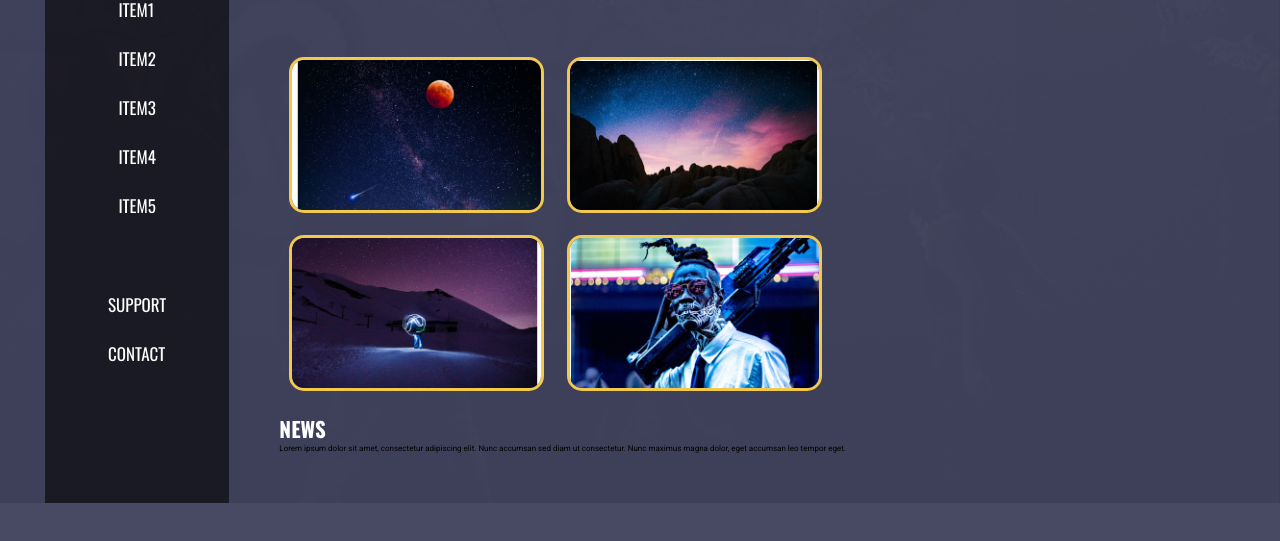
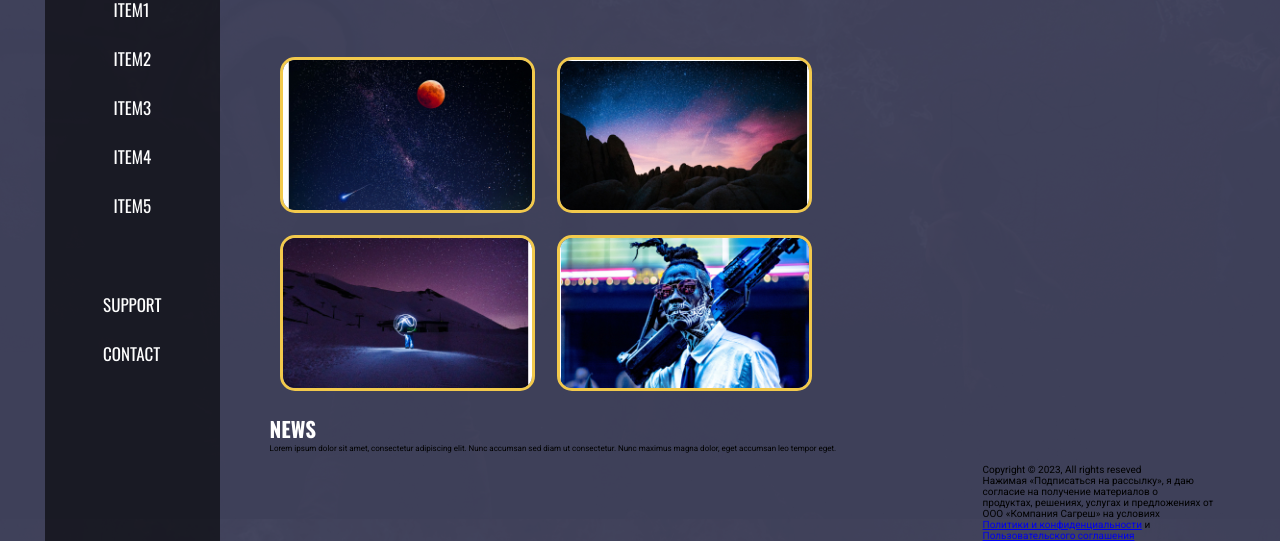
Before and after one commit to Schyokin/new_project, a plain HTML site: page index.html in a window 1280 px wide. Shown: the part 281-822 px from the top of the page. Before the commit the page ends 800 px from the top, so only its background shows below. Drawn offline with nearby package versions, Linux system fonts and the light colour scheme.

Commit message:
add footer

```diff
--- a/index.html
+++ b/index.html
@@ -79,21 +79,22 @@
           <img  src="./style/img/facebook.svg" class = "img-social" alt = "Facebook">
         </a>
        </div>
+          <div class="footer_end">
+           <div class="copyright">
+            <p>Copyright © 2023, All rights reseved</p>
+            </div>
 
-       <!-- <div class="copyright">
-        <p>Copyright © 2023, All rights reseved</p>
-      </div>
-
-    <div class="email">
-       <form>
-        <label for="post"></label>
-        <input type="email" required placeholder="e-mail" id="post">
-        <input type="button" value="Подписаться на рассылку"> </input>
+           <div class="email">
+       <!-- <form> -->
+        <!-- <label for="post"></label>
+        <input type="email" required placeholder="e-mail" id="post"></input>
+        <input type="button" value="Подписаться на рассылку"> </input> -->
         <p> Нажимая «Подписаться на рассылку», я даю согласие на получение материалов о <br />
           продуктах, решениях, услугах и предложениях от ООО «Компания Сагреш» на условиях <br />
           <a href = "#" >Политики и конфиденциальности</a> и <a href = "#" >Пользовательского соглашения</p><a/>
-       </form>
-    </div> -->
+       <!-- </form> -->
+          </div>
+        </div>
       </footer>
 
 
--- a/style/style.less
+++ b/style/style.less
@@ -55,9 +55,11 @@ body {
 footer{
     display: flex;
     flex-direction: column;
-    //justify-content: space-between;
+    justify-content: space-between;
 }
-
+.footer_end{
+    margin-top: 70rem;
+}
 //  .main-block{
 //     display: flex;
 //     flex-direction: row-reverse;
@@ -111,14 +113,6 @@ footer{
     background-color: #ccc;
 
 }
- .header-block:last-child{
-     margin-bottom: 0;
- }
-//.main-header {
-//    width: 100%;
- //   height: 100%;
-
-//}
 
 .logo-img {
 
```
Also changed, not shown: style/style.css, style/style1.css.
